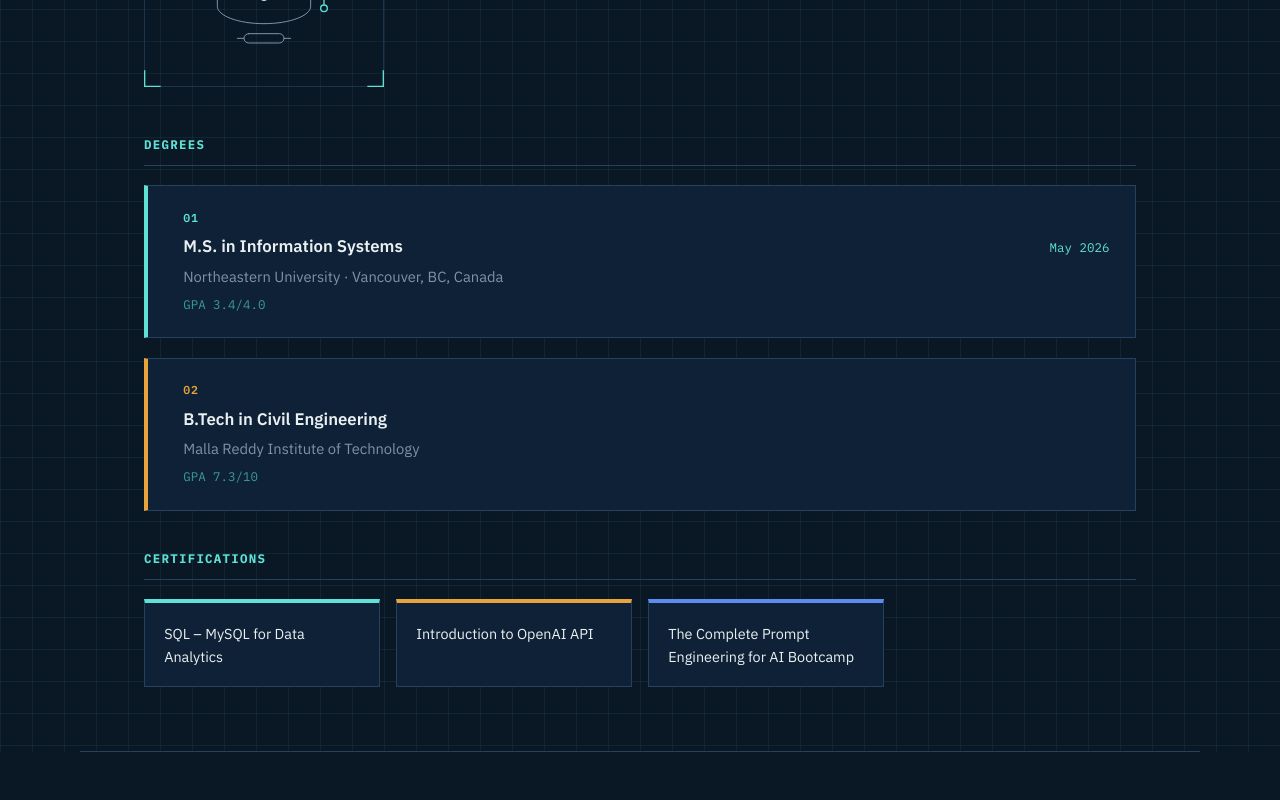
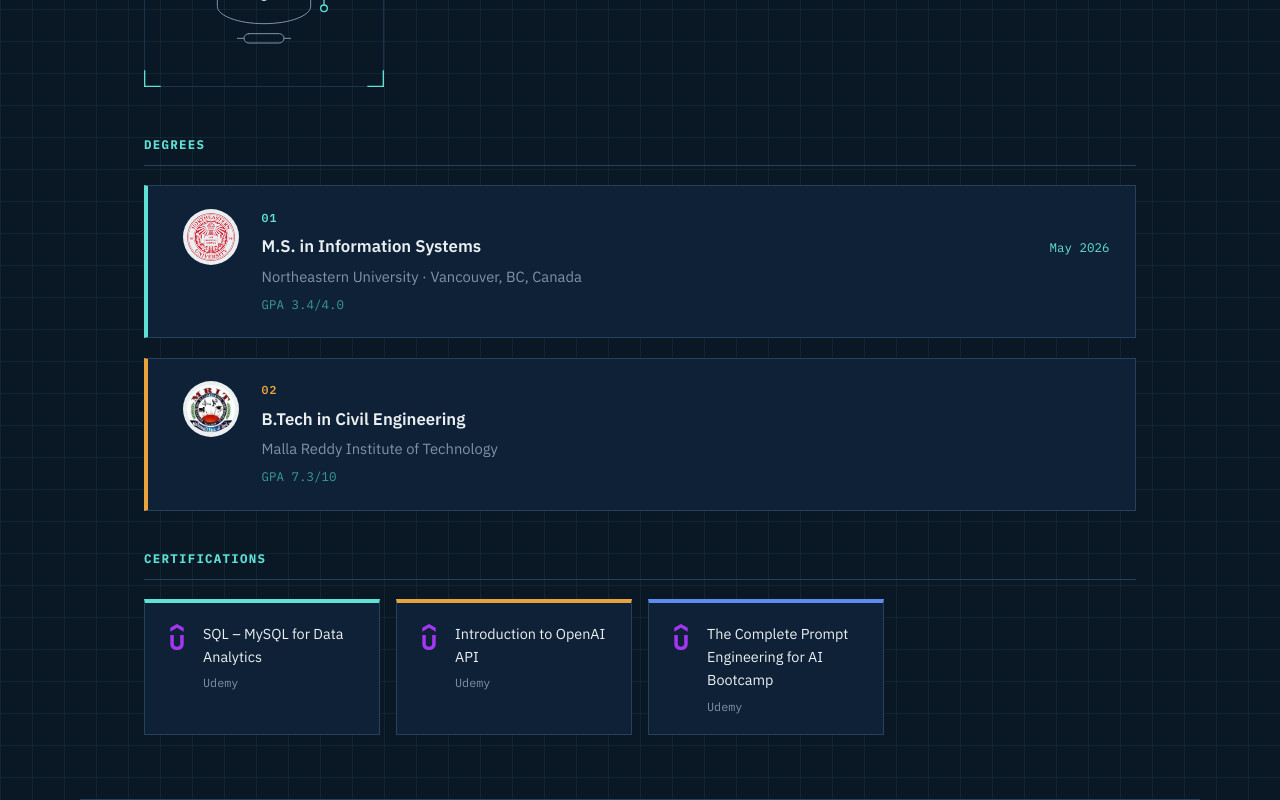
Before and after one commit to LokeshVaddepally77/lokesh-portfolio, a React (Vite) app: page /education in a window 1280 px wide. Shown: the part 480-1280 px from the top of the page. Before the commit the page ends 1232 px from the top, so only its background shows below. Built offline with nearby package versions, Linux system fonts and the light colour scheme.

Commit message:
Add real school and certification logos to Education page
Degree cards now show the Northeastern seal (Wikimedia Commons,
CC BY-SA 4.0, attributed) and MRIT's crest. Certification cards show
the Udemy brand icon since all three were issued there.

```diff
--- a/src/data/profile.js
+++ b/src/data/profile.js
@@ -195,6 +195,8 @@ export const companies = [
   },
 ];
 
+// Northeastern seal: Wikimedia Commons, CC BY-SA 4.0
+// (https://commons.wikimedia.org/wiki/File:NU_RGB_seal_R.png)
 export const education = [
   {
     degree: "M.S. in Information Systems",
@@ -202,6 +204,7 @@ export const education = [
     place: "Vancouver, BC, Canada",
     detail: "GPA 3.4/4.0",
     date: "May 2026",
+    logo: "/northeastern.png",
   },
   {
     degree: "B.Tech in Civil Engineering",
@@ -209,6 +212,7 @@ export const education = [
     place: "",
     detail: "GPA 7.3/10",
     date: "",
+    logo: "/MRIT.jpeg",
   },
 ];
 
--- a/src/index.css
+++ b/src/index.css
@@ -555,6 +555,9 @@ h1, h2, h3, h4, p {
 
 .degree-card {
   position: relative;
+  display: flex;
+  align-items: flex-start;
+  gap: 1.4rem;
   border: 1px solid var(--line);
   border-left: 4px solid var(--accent, var(--ink));
   background: var(--navy-800);
@@ -572,6 +575,21 @@ h1, h2, h3, h4, p {
 .degree-card--accent-1 { --accent: var(--amber); }
 .degree-card--accent-2 { --accent: var(--azure); }
 .degree-card--accent-3 { --accent: var(--rose); }
+
+.degree-card__logo {
+  width: 56px;
+  height: 56px;
+  object-fit: contain;
+  border-radius: 50%;
+  background: var(--paper);
+  padding: 4px;
+  flex-shrink: 0;
+}
+
+.degree-card__body {
+  min-width: 0;
+  flex: 1;
+}
 
 .degree-card__index {
   font-family: var(--font-mono);
@@ -623,6 +641,9 @@ h1, h2, h3, h4, p {
 }
 
 .cert-card {
+  display: flex;
+  align-items: flex-start;
+  gap: 0.8rem;
   border: 1px solid var(--line);
   border-top: 4px solid var(--accent, var(--ink));
   background: var(--navy-800);
@@ -630,6 +651,25 @@ h1, h2, h3, h4, p {
   font-size: 0.9rem;
   color: var(--paper);
   transition: border-color 0.2s ease, transform 0.2s ease, box-shadow 0.2s ease;
+}
+
+.cert-card__icon {
+  width: 26px;
+  height: 26px;
+  flex-shrink: 0;
+  margin-top: 0.15rem;
+}
+
+.cert-card__name {
+  margin: 0;
+}
+
+.cert-card__issuer {
+  display: block;
+  margin-top: 0.4rem;
+  font-family: var(--font-mono);
+  font-size: 0.74rem;
+  color: var(--slate);
 }
 
 .cert-card:hover {
@@ -999,6 +1039,10 @@ h1, h2, h3, h4, p {
     padding-right: 6vw;
   }
 
+  .degree-card {
+    flex-direction: column;
+  }
+
   .exp-card__head,
   .degree-card__head {
     flex-direction: column;
--- a/src/pages/Education.jsx
+++ b/src/pages/Education.jsx
@@ -1,6 +1,7 @@
 import SheetHeader from "../components/SheetHeader.jsx";
 import { education, certifications } from "../data/profile.js";
 import GradCap from "../components/illustrations/GradCap.jsx";
+import { SiUdemy } from "react-icons/si";
 
 export default function Education() {
   return (
@@ -23,6 +24,10 @@ export default function Education() {
             key={e.degree}
             data-reveal
           >
+            {e.logo ? (
+              <img className="degree-card__logo" src={e.logo} alt={`${e.school} logo`} />
+            ) : null}
+            <div className="degree-card__body">
               <span className="degree-card__index">{String(i + 1).padStart(2, "0")}</span>
               <div className="degree-card__head">
                 <h4>{e.degree}</h4>
@@ -34,6 +39,7 @@ export default function Education() {
               </p>
               {e.detail ? <p className="degree-card__detail">{e.detail}</p> : null}
             </div>
+          </div>
         ))}
       </div>
 
@@ -41,7 +47,11 @@ export default function Education() {
       <ul className="cert-grid">
         {certifications.map((c, i) => (
           <li className={`cert-card cert-card--accent-${i % 4}`} key={c} data-reveal>
-            {c}
+            <SiUdemy className="cert-card__icon" style={{ color: "#A435F0" }} aria-hidden="true" />
+            <div>
+              <p className="cert-card__name">{c}</p>
+              <span className="cert-card__issuer">Udemy</span>
+            </div>
           </li>
         ))}
       </ul>
```
Also changed, not shown: public/northeastern.png (added). Lines whose indentation alone changed are shown as unchanged.
